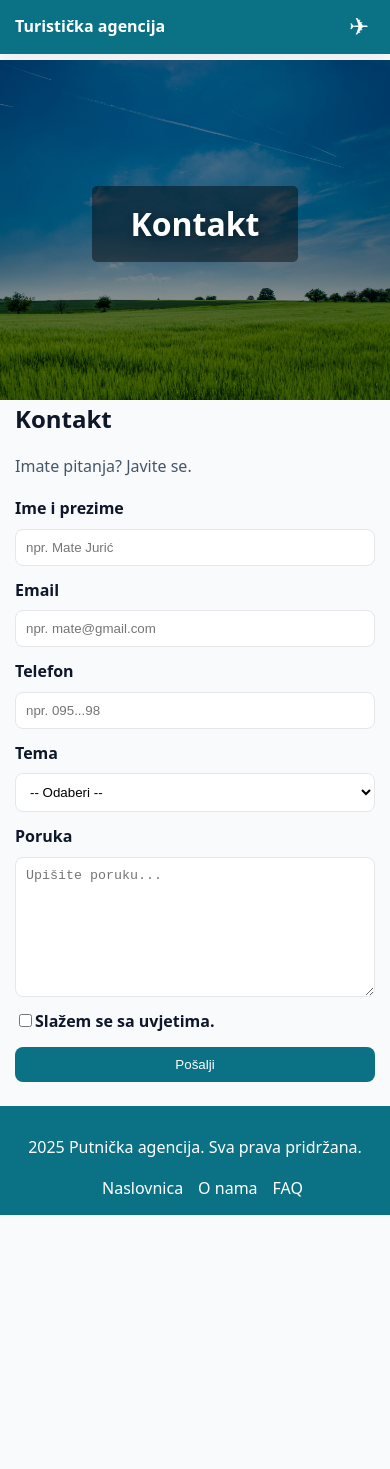
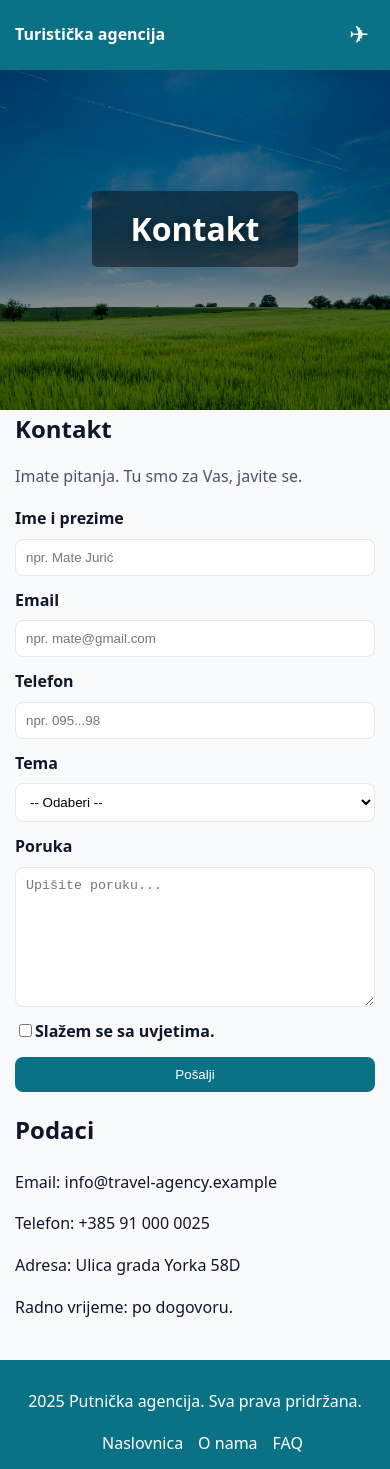
Before and after one commit to amona20cr/zavrsni_projekt_balja, a React app: page /contacts in a window 390 px wide. Before the commit the page ends 1215 px from the top, so only its background shows below. Built offline with nearby package versions, Linux system fonts and the light colour scheme.

Commit message:
Izmjena u kontakt formi dodani podatci firme.

```diff
--- a/src/components/Banner.jsx
+++ b/src/components/Banner.jsx
@@ -9,7 +9,7 @@ export default function Banner({ title, subtitle, image }) {
     <section
       style={{
         width: "100vw",
-        height: "340px",
+        height: "350px",
         marginLeft: "calc(50% - 50vw)",
         backgroundImage: `url(${background})`,
         backgroundSize: "cover",
--- a/src/components/ContactForm.css
+++ b/src/components/ContactForm.css
@@ -5,6 +5,11 @@
 }
 
 .field {
+    display: flex;
+    flex-direction: column;
+    gap: 7px;
+}
+.btn {
     display: flex;
     flex-direction: column;
     gap: 7px;
--- a/src/components/ContactForm.jsx
+++ b/src/components/ContactForm.jsx
@@ -68,6 +68,7 @@ export default function ContactForm() {
   };
 
   return (
+    <>
     <form className="contact-form" onSubmit={handleSubmit}>
       <div className="field">
         <label htmlFor="name">Ime i prezime</label>
@@ -170,5 +171,14 @@ export default function ContactForm() {
 
       <button type="submit" className="btn">Pošalji</button>
     </form>
+
+    <div>
+      <h2>Podaci</h2>
+      <p>Email: info@travel-agency.example</p>
+      <p>Telefon: +385 91 000 0025</p>
+      <p>Adresa: Ulica grada Yorka 58D</p>
+      <p>Radno vrijeme: po dogovoru.</p>
+    </div>
+    </>
   );
 }
--- a/src/components/Header.css
+++ b/src/components/Header.css
@@ -13,7 +13,7 @@
     display: flex;
     align-items: center;
     justify-content: space-between;
-    padding: 12px 0;
+    padding: 20px 0;
 }
 
 .logo {
@@ -21,7 +21,7 @@
     letter-spacing: 0.5 px;
 }
 
-.nav {
+.nav.open {
     display: flex;
     gap: 16 px;
 }
@@ -36,6 +36,7 @@
     background: rgba(255, 255, 255, 0.20);
 }
 
+
 .travel-logo  {
     display: none;
     background-color: var(--primary);
@@ -45,6 +46,16 @@
     cursor: pointer;
 }
 
+
+
+@media (max-width: 768px) {
+  .travel-logo {
+    display: inline-flex; /* vidi se samo na mobitelu */
+    align-items: center;
+    justify-content: center;
+  }
+
+}
 @media screen and (max-width: 786px) {
     .travel-logo {
         display:block;
--- a/src/pages/Contact.jsx
+++ b/src/pages/Contact.jsx
@@ -10,7 +10,9 @@ export default function Contact() {
 
         <section className="contact container">
             <h1>Kontakt</h1>
-            <p className="muted"> Imate pitanja? Javite se.</p>
+            <p className="muted"> Imate pitanja. Tu smo za Vas, javite se.</p>
         <ContactForm/></section></>
+
+
     )
 }
--- a/src/pages/Home.jsx
+++ b/src/pages/Home.jsx
@@ -10,9 +10,7 @@ export default function Home() {
 
     return (
         <>
-            <Banner
-  title="Dobrodošli u Travel Agency"
- />
+            <Banner title="Dobrodošli u Travel Agency"/>
             <section className="home">
                 <div className="container" style={{display: "flex", gap: 15, marginTop: 15}} >
                     <Link to="/tours" className="btn">Pregledaj ture</Link>
```
